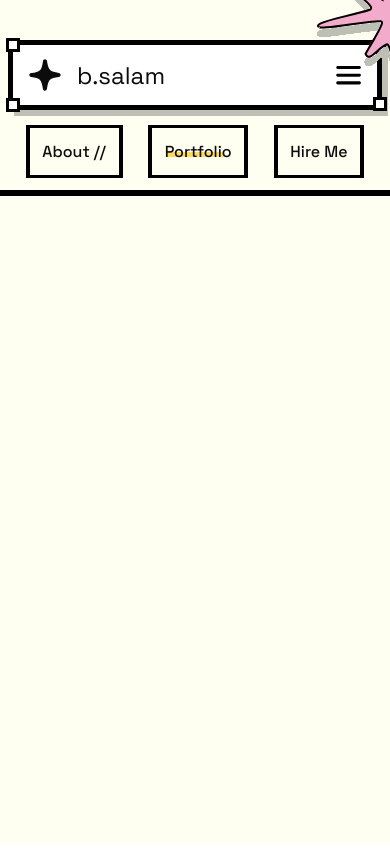
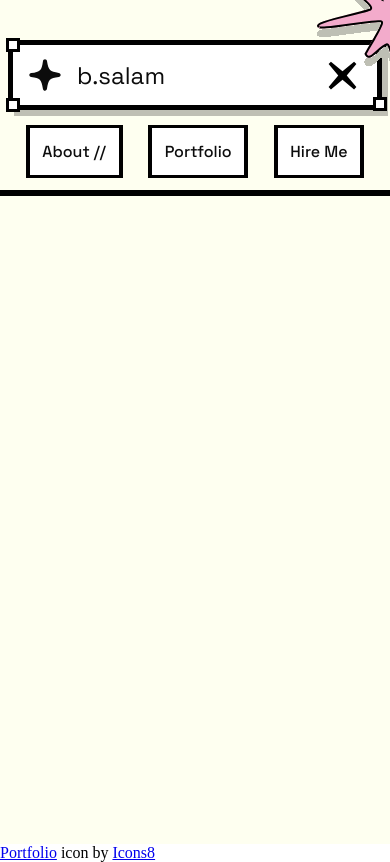
Before and after one commit to dmystical-coder/portfolio, a plain HTML site: page index.html in a window 390 px wide. Both pictures are taken after a click on the picture 348 px from the left and 75 px from the top of the page. Drawn offline with Linux system fonts and the light colour scheme.

Commit message:
style: Update favicon links and add close icon; enhance navbar functionality

```diff
--- a/index.html
+++ b/index.html
@@ -5,9 +5,11 @@
     <meta charset="UTF-8">
     <meta http-equiv="X-UA-Compatible" content="IE=edge">
     <meta name="viewport" content="width=device-width, initial-scale=1.0">
-    <link rel="shortcut icon" href="./src/assets/icons/favicon.ico" type="image/x-icon">
+    <link type="image/png" sizes="16x16" rel="icon" href="./src/assets/images/portfolio-doodle-16.png">
+    <link type="image/png" sizes="32x32" rel="icon" href="./src/assets/images/portfolio-doodle-32.png">
+    <link type="imae/png" sizes="96x96" rel="icon" href="./src/assets/images/portfolio-doodle-96.png">
     <link rel="stylesheet" href="./src/css/style.css">
-    <title>dmystical-coder</title>
+    <title>b.salam</title>
 </head>
 
 <body>
@@ -25,6 +27,7 @@
                     <span>b.salam</span>
                 </div>
                 <img class="hamburger" src="./src/assets/icons/hamburger.svg" alt="">
+                <img src="./src/assets/icons/close.svg" alt="" class="close">
 
                 <ul class="navigation-links hidden">
                     <li><a href="#" class="navigation-link">About //</a></li>
@@ -37,7 +40,8 @@
             </nav>
         </header>
     </div>
-
+    <a target="_blank" href="https://icons8.com/icon/Meg71w7epZVz/portfolio">Portfolio</a> icon by <a target="_blank"
+        href="https://icons8.com">Icons8</a>
     <script src="./src/js/app.js"></script>
 </body>
 
--- a/src/css/style.css
+++ b/src/css/style.css
@@ -81,7 +81,8 @@ nav {
   bottom: -0.375rem;
 }
 
-.hamburger {
+.hamburger,
+.close {
   display: none;
 }
 
@@ -165,7 +166,7 @@ nav {
     border-bottom: 0.2rem solid #000;
     border-top: 0.2rem solid #000;
     font-size: 1rem;
-    background: inherit;
+    background: #fff;
     padding: 0.8rem;
   }
 
--- a/src/js/app.js
+++ b/src/js/app.js
@@ -1,9 +1,19 @@
 // navbar
 
 const hamburger = document.querySelector(".hamburger");
+const close = document.querySelector(".close");
 
 const navigationLinks = document.querySelector(".navigation-links");
+close.addEventListener('click', () => {
+    console.log('close');
+    hamburger.style.display = 'block';
+    close.style.display = 'none';
+    navigationLinks.classList.add('hidden');
+})
 
 hamburger.addEventListener('click', () => {
-    navigationLinks.classList.toggle('hidden');
+    close.style.display = 'block';
+    close.style.zIndex = '1000';
+    hamburger.style.display = 'none';
+    navigationLinks.classList.remove('hidden');
 })
```
Also changed, not shown: src/assets/icons/close.svg (added), src/assets/images/portfolio-doodle-16.png (added), src/assets/images/portfolio-doodle-32.png (added), src/assets/images/portfolio-doodle-96.png (added).
